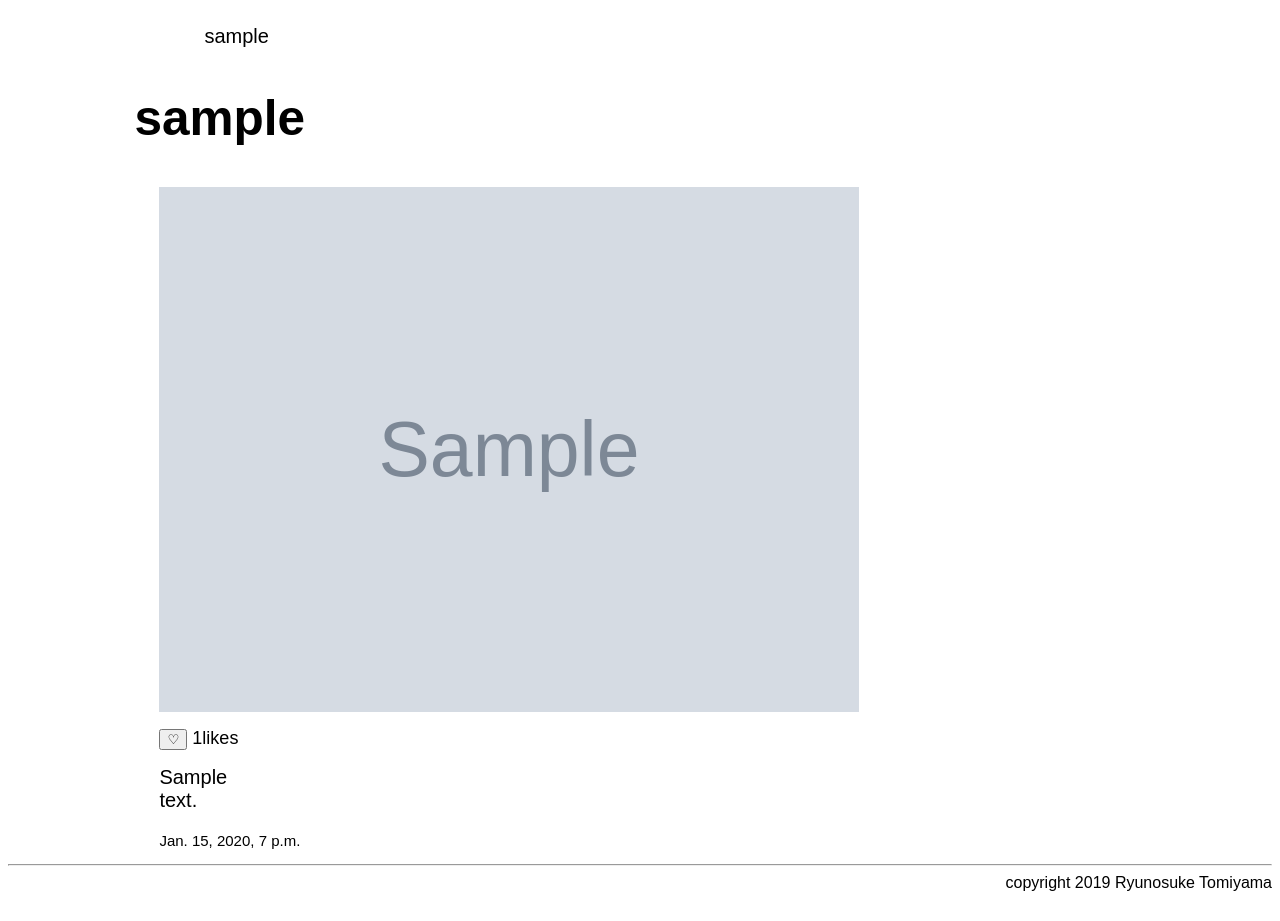
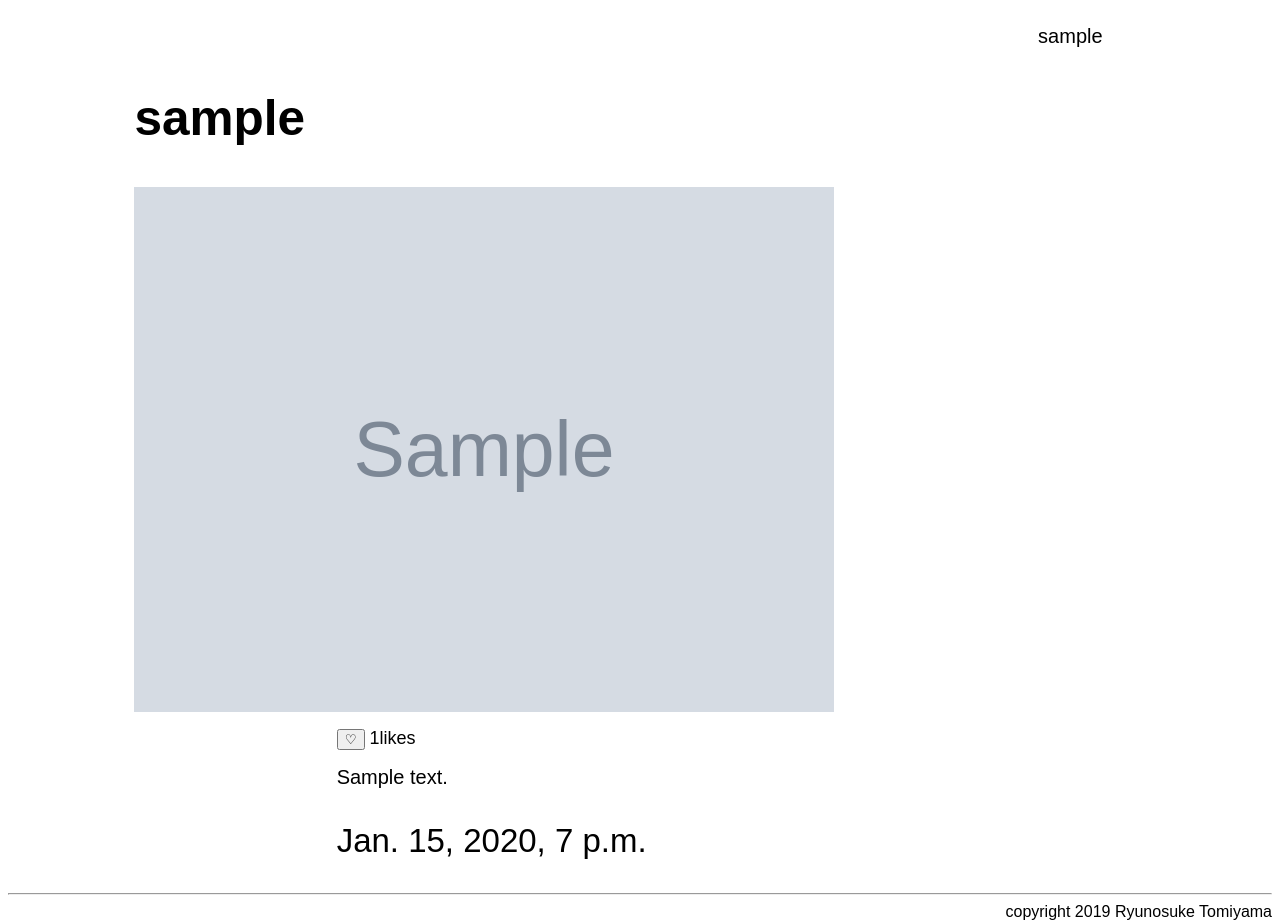
Before and after one commit to 10380r/Tomistagram, a Django app: page /app/user_detail/1 in a window 1280 px wide. Shown: the part 100-1021 px from the top of the page. Before the commit the page ends 991 px from the top, so only its background shows below. Run offline with Django 3.2, Linux system fonts and the light colour scheme; a user stored in the database is signed in; tables that the repository leaves empty hold one stand-in row (values such as "Sample post"); grey boxes marked "Sample" are stand-in pictures; some libraries are stand-ins or nearby versions.

Commit message:
indexの表示を修正

```diff
--- a/app/static/app/style.css
+++ b/app/static/app/style.css
@@ -40,11 +40,12 @@
 }
 
 .recommend_user_table {
+  text-align: center;
   font-size: 20px;
-  width: 70%;
+  width: 50%;
   height: auto;
-  margin-top: 20%;
-  text-align: left;
+  margin: 0;
+  margin-top: 120px;
 }
 
 .post img {
@@ -70,12 +71,6 @@
   text-align: center;
 }
 
-.post_content_user {
-  text-align: center;
-  margin-left: 25%;
-  width: 0%;
-}
-
 ul{
   margin-top: 30px;
   margin-right: 10%;
@@ -92,7 +87,6 @@
 .message_content {
   font-size: 20px;
   margin-top: 16px;
-  width: 100px;
 }
 
 .message_owner {
@@ -106,32 +100,21 @@
 .message_comment {
   text-align: left;
   margin-left: 20%;
-  width: 100px;
 }
 
 .message_accuracy {
   font-size: 15px;
   margin-top: 6px;
-  width: 100px;
 }
 
 .message_subject {
   font-size: 15px;
   margin-top: 6px;
-  width: 100px;
 }
 
 .message_date {
   font-size: 15px;
   margin-top: 6px;
-  width: 100px;
-}
-
-.message_date_user {
-  font-size: 15px;
-  margin-top: 6px;
-  width: 180px;
-  margin-bottom: 15px;
 }
 
 .like {
@@ -142,10 +125,15 @@
 .content {
   font-size: 33px;
   width: 80%;
-  margin-left: 10%;
-  width: 100px;
+  margin-left: 10%
 }
 
 .tablecontent {
-  margin-left: 30%;
+  margin-left: 25%;
 }
+
+.recommend_user_table {
+  margin-top: 10%;
+  font-size: 33px;
+  text-align: left;
+}
```
